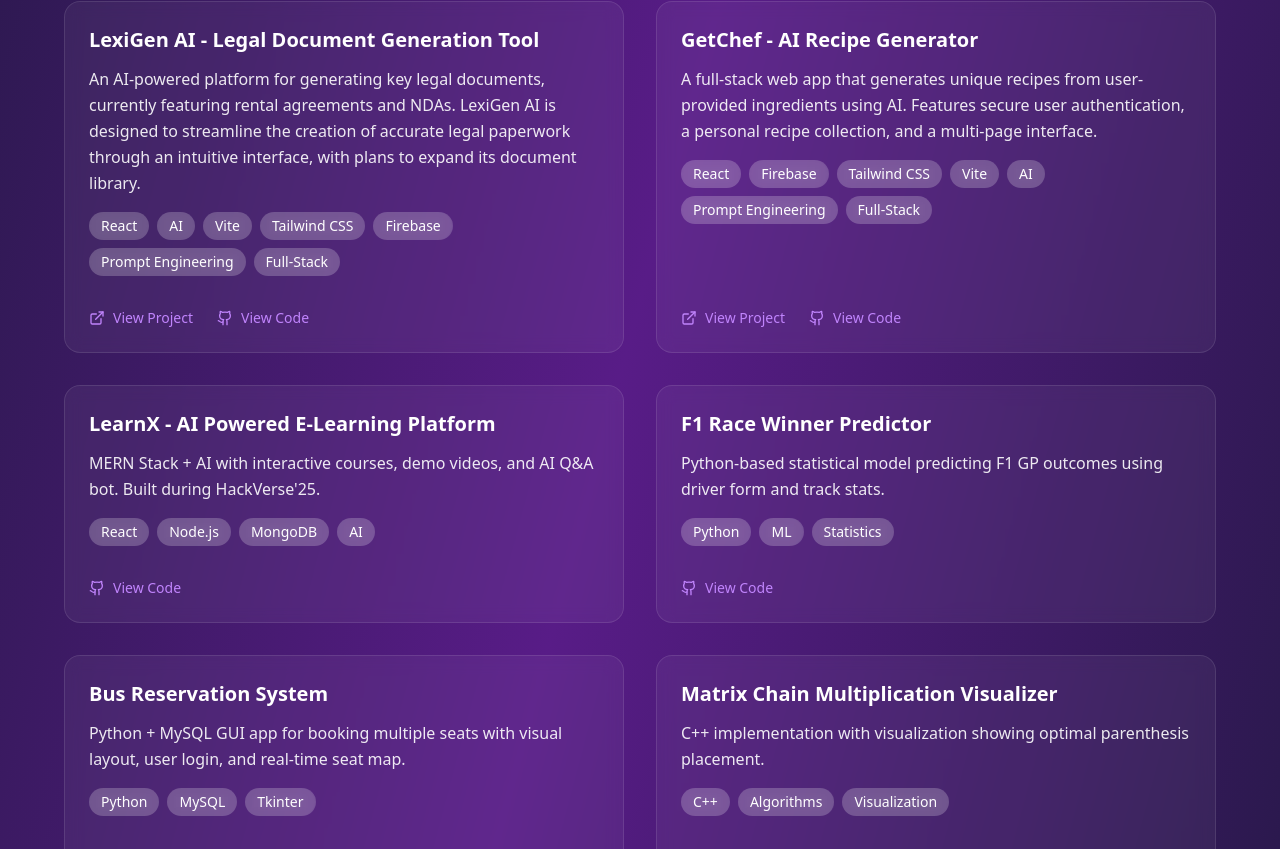
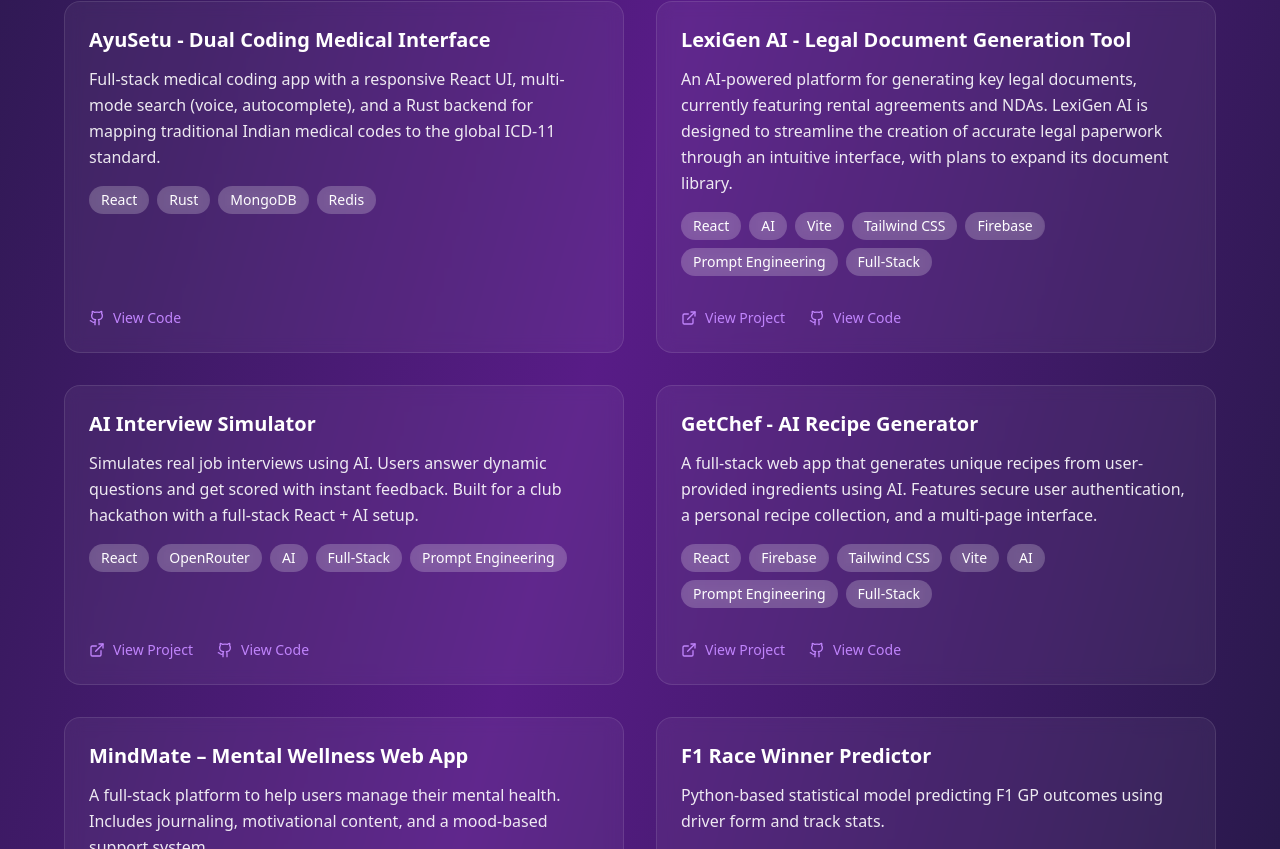
Before and after one commit to PI-Prasaad-Krishna/portfolio, a React (Vite) app: page / in a window 1280 px wide. Shown: the part 2111-2960 px from the top of the page. Built offline with nearby package versions, Linux system fonts and the light colour scheme.

Commit message:
Projects Update

```diff
--- a/src/App.jsx
+++ b/src/App.jsx
@@ -90,11 +90,25 @@
 
   const projects = [
     {
+      title: "AyuSetu - Dual Coding Medical Interface",
+      desc: "Full-stack medical coding app with a responsive React UI, multi-mode search (voice, autocomplete), and a Rust backend for mapping traditional Indian medical codes to the global ICD-11 standard.",
+      tech: ["React", "Rust", "MongoDB", "Redis"],
+      link: null,
+      githubLink: "https://github.com/Not-Buddy/CodeVedas_SIH"
+    },
+    {
       title: "LexiGen AI - Legal Document Generation Tool",
       desc: "An AI-powered platform for generating key legal documents, currently featuring rental agreements and NDAs. LexiGen AI is designed to streamline the creation of accurate legal paperwork through an intuitive interface, with plans to expand its document library.",
       tech: ["React", "AI", "Vite", "Tailwind CSS", "Firebase", "Prompt Engineering", "Full-Stack"],
       link: "https://lexigenai.vercel.app/",
       githubLink: "https://github.com/PI-Prasaad-Krishna/LexiGen"
+    },
+    {
+      title: "AI Interview Simulator",
+      desc: "Simulates real job interviews using AI. Users answer dynamic questions and get scored with instant feedback. Built for a club hackathon with a full-stack React + AI setup.",
+      tech: ["React", "OpenRouter", "AI", "Full-Stack", "Prompt Engineering"],
+      link: "https://hackathon-ck-7eu7.vercel.app/",
+      githubLink: "https://github.com/abhinavkajeev/hackathon-ck"
     },
     {
       title: "GetChef - AI Recipe Generator",
@@ -104,11 +118,11 @@
       githubLink: "https://github.com/PI-Prasaad-Krishna/GetChef"
     },
     {
-      title: "LearnX - AI Powered E-Learning Platform",
-      desc: "MERN Stack + AI with interactive courses, demo videos, and AI Q&A bot. Built during HackVerse'25.",
-      tech: ["React", "Node.js", "MongoDB", "AI"],
-      link: null,
-      githubLink: "https://github.com/abhinavkajeev/Hackverse25-LearnX"
+      title: "MindMate – Mental Wellness Web App",
+      desc: "A full-stack platform to help users manage their mental health. Includes journaling, motivational content, and a mood-based support system.",
+      tech: ["React", "Firebase", "Tailwind", "WebApp"],
+      link: "https://mindmate-34df5.web.app/",
+      githubLink: "https://github.com/PI-Prasaad-Krishna/MindMate"
     },
     {
       title: "F1 Race Winner Predictor",
@@ -116,34 +130,6 @@
       tech: ["Python", "ML", "Statistics"],
       link: null,
       githubLink: "https://github.com/PI-Prasaad-Krishna/f1-predictions"
-    },
-    {
-      title: "Bus Reservation System",
-      desc: "Python + MySQL GUI app for booking multiple seats with visual layout, user login, and real-time seat map.",
-      tech: ["Python", "MySQL", "Tkinter"],
-      link: null,
-      githubLink: "https://github.com/PI-Prasaad-Krishna/Simple_BusReservationSystem"
-    },
-    {
-      title: "Matrix Chain Multiplication Visualizer",
-      desc: "C++ implementation with visualization showing optimal parenthesis placement.",
-      tech: ["C++", "Algorithms", "Visualization"],
-      link: null,
-      githubLink: "https://github.com/PI-Prasaad-Krishna/DP-MatrixChainMultiplication"
-    },
-    {
-      title: "MindMate – Mental Wellness Web App",
-      desc: "A full-stack platform to help users manage their mental health. Includes journaling, motivational content, and a mood-based support system.",
-      tech: ["React", "Firebase", "Tailwind", "WebApp"],
-      link: "https://mindmate-34df5.web.app/",
-      githubLink: "https://github.com/PI-Prasaad-Krishna/MindMate"
-    },
-    {
-      title: "AI Interview Simulator",
-      desc: "Simulates real job interviews using AI. Users answer dynamic questions and get scored with instant feedback. Built for a club hackathon with a full-stack React + AI setup.",
-      tech: ["React", "OpenRouter", "AI", "Full-Stack", "Prompt Engineering"],
-      link: "https://hackathon-ck-7eu7.vercel.app/",
-      githubLink: "https://github.com/abhinavkajeev/hackathon-ck"
     }
   ];
 
```
